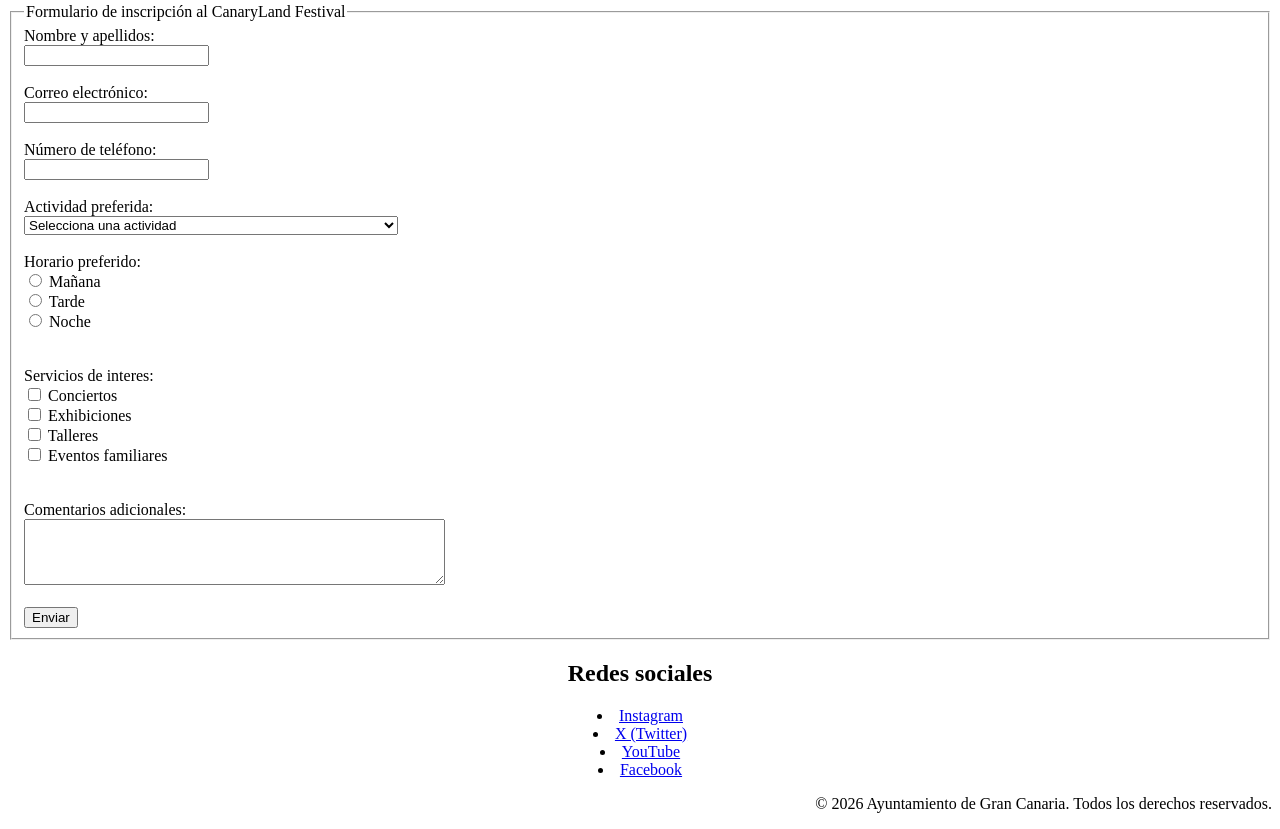
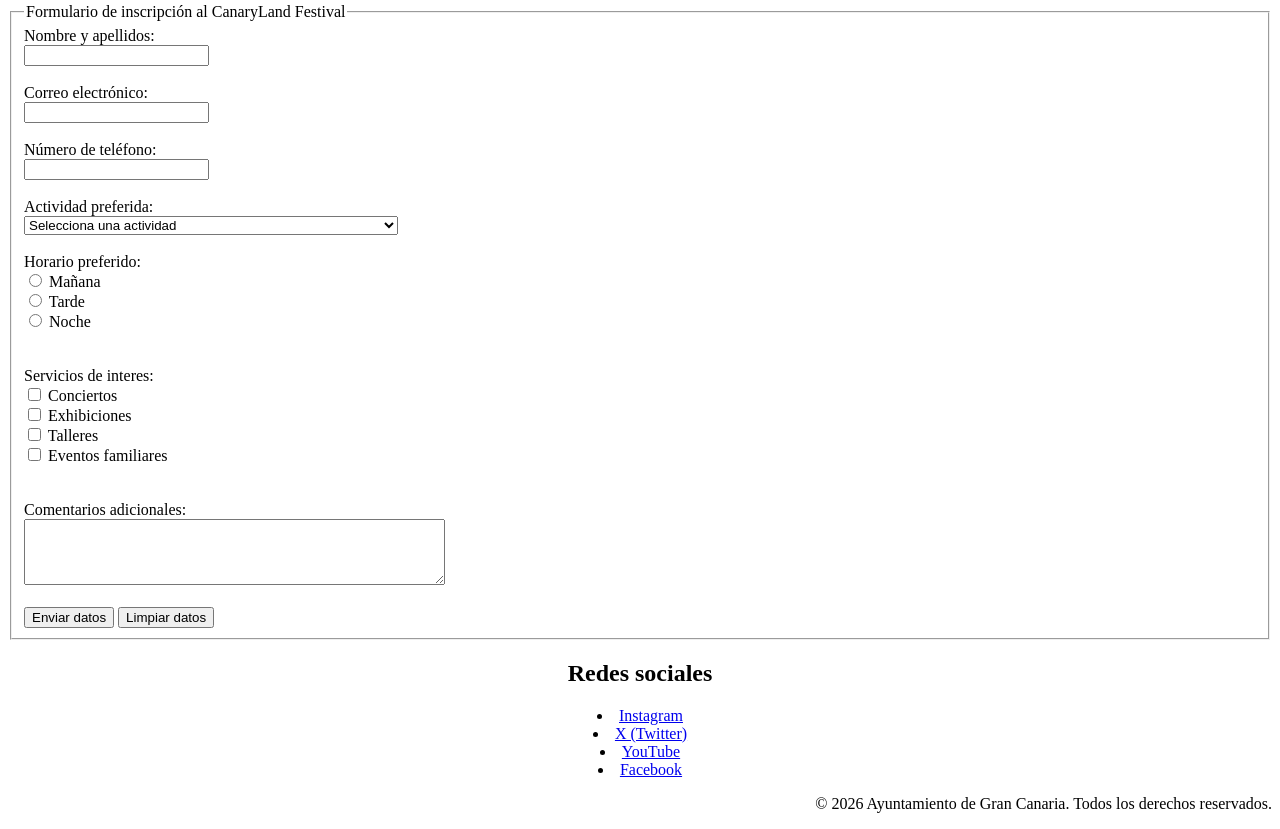
Before and after one commit to JorgeMontesMoreno/P-GINA-WEB-ACCESIBLE-Y-SEM-NTICA, a plain HTML site: page index.html in a window 1280 px wide. Shown: the part 9953-10782 px from the top of the page. Drawn offline with Linux system fonts and the light colour scheme.

Commit message:
Formulario 3/3

```diff
--- a/index.html
+++ b/index.html
@@ -277,7 +277,7 @@
             </section>
             <section id="formulario">
                 <h2 style="text-align: center;">Formulario de Inscripción</h2>
-                <form action="">
+                <form action="https://webhook.site/6d2b6bb4-54f8-4004-8e0a-828484f89f33" method="post" enctype="multipart/form-data">
                     <fieldset>
                         <legend>Formulario de inscripción al CanaryLand Festival</legend>
                         <label for="nombre_apellidos">Nombre y apellidos:</label><br>
@@ -331,7 +331,8 @@
                         <label for="comentarios">Comentarios adicionales:</label><br>
                         <textarea id="comentarios" name="comentarios" rows="4" cols="50"></textarea>
                         <br><br>
-                        <input type="submit" value="Enviar">
+                        <button type="submit" id="btn-enviar" name="accion" value="enviar" title="Enviar el formulario">Enviar datos</button>
+                        <button type="reset" id="btn-limpiar" name="accion" value="limpiar" title="Limpiar todos los campos">Limpiar datos</button>
                     </fieldset>
                 </form>
             </section>
```
